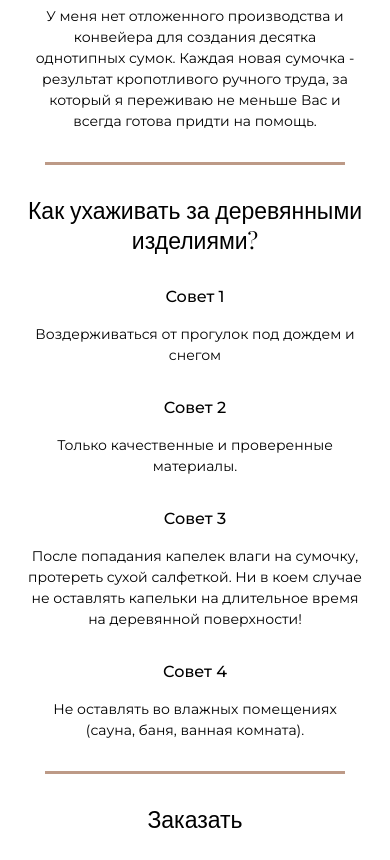
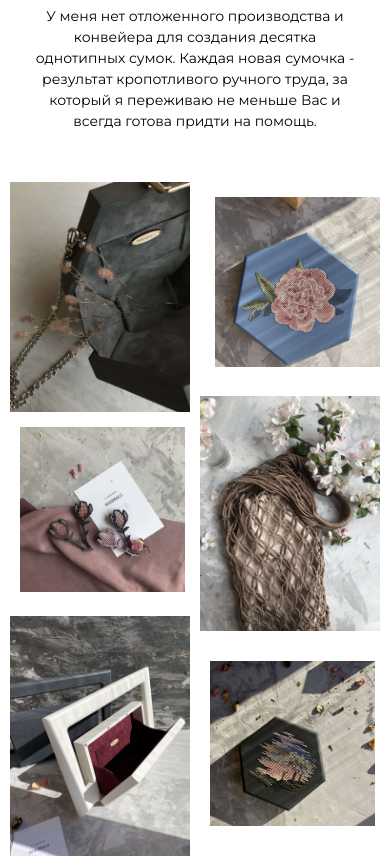
Before and after one commit to Yauheny-Bychkou/WoodBags, a website built with webpack: page src/index.html in a window 390 px wide. Shown: the part 4680-5540 px from the top of the page. Built offline with nearby package versions, Linux system fonts and the light colour scheme; a web font is replaced by a local one.

Commit message:
feat: add collag

```diff
--- a/src/global.css
+++ b/src/global.css
@@ -12,6 +12,10 @@ body {
   max-width: 1170px;
   margin: 0 auto;
   padding: 0 15px;
+}
+.container-collage {
+  max-width: 750px;
+  margin: 0 auto;
 }
 .container-arrows {
   position: relative;
@@ -60,6 +64,9 @@ body {
   }
 }
 @media (max-width: 800px) {
+  .container-collage {
+    max-width: 370px;
+  }
   .title-advice {
     width: 306px;
     text-align: center;
@@ -87,3 +94,8 @@ body {
     max-width: 300px;
   }
 }
+@media (max-width: 380px) {
+  .container-collage {
+    max-width: 330px;
+  }
+}
--- a/src/index.html
+++ b/src/index.html
@@ -12,7 +12,5 @@
     />
     <title>Woodbag.s</title>
   </head>
-  <body>
-    </div>
-  </body>
+  <body></body>
 </html>
--- /dev/null
+++ b/src/modules/components/collage/collage.js
@@ -0,0 +1,40 @@
+import './style.css';
+
+class Collage {
+  element = document.createElement('section');
+  constructor() {
+    this.element.classList.add('collage');
+    this.element.insertAdjacentHTML('beforeend', this.getCode());
+  }
+  getCode() {
+    return `
+     <div class="container-collage">
+      <div class="collage-wrapper">
+        <div class="collage-left">
+          <div class="collage-left__top">
+            <img class="collage-left__top-img" src="left-1.jpg" alt="picture" />
+          </div>
+          <div class="collage-left__middle">
+            <img class="collage-left__middle-img" src="left-2.jpg" alt="picture" />
+          </div>
+          <div class="collage-left__bottom">
+            <img class="collage-left__bottom-img" src="left-3.jpg" alt="picture" />
+          </div>
+        </div>
+        <div class="collage-right">
+          <div class="collage-right__top">
+            <img class="collage-right__top-img" src="right-1.jpg" alt="picture" />
+          </div>
+          <div class="collage-right__middle">
+            <img class="collage-right__middle-img" src="right-2.jpg" alt="picture" />
+          </div>
+          <div class="collage-right__bottom">
+            <img class="collage-right__bottom-img" src="right-3.jpg" alt="picture" />
+          </div>
+        </div>
+      </div>
+    </div>
+    `;
+  }
+}
+export default Collage;
--- /dev/null
+++ b/src/modules/components/collage/style.css
@@ -0,0 +1,132 @@
+.collage {
+  padding-top: 50px;
+  padding-bottom: 50px;
+}
+.collage-wrapper {
+  display: flex;
+  width: 100%;
+}
+.collage-left {
+  margin-right: 15px;
+}
+.collage-left__top {
+  margin-bottom: 15px;
+  width: 360px;
+  height: 460px;
+}
+.collage-left__top-img {
+  width: 100%;
+  height: 100%;
+  object-fit: cover;
+}
+.collage-left__middle {
+  padding-left: 10px;
+  margin-bottom: 20px;
+}
+.collage-left__middle-img {
+  width: 330px;
+  height: 330px;
+  object-fit: cover;
+}
+.collage-left__bottom {
+  width: 360px;
+  height: 480px;
+}
+.collage-left__bottom-img {
+  width: 100%;
+  height: 100%;
+}
+.collage-right__top {
+  padding-top: 15px;
+  padding-left: 25px;
+  margin-bottom: 25px;
+}
+.collage-right__top-img {
+  width: 330px;
+  height: 340px;
+  object-fit: cover;
+}
+.collage-right__middle {
+  width: 360px;
+  height: 470px;
+  margin-bottom: 30px;
+}
+.collage-right__middle-img {
+  width: 100%;
+  height: 100%;
+  object-fit: cover;
+}
+.collage-right__bottom {
+  padding-left: 20px;
+}
+.collage-right__bottom-img {
+  width: 330px;
+  height: 330px;
+  object-fit: cover;
+}
+@media (max-width: 800px) {
+  .collage-left {
+    margin-right: 10px;
+  }
+  .collage-left__top {
+    width: 180px;
+    height: 230px;
+  }
+  .collage-left__middle-img {
+    width: 165px;
+    height: 165px;
+  }
+  .collage-left__bottom {
+    width: 180px;
+    height: 240px;
+  }
+  .collage-right__top-img {
+    width: 165px;
+    height: 170px;
+    object-fit: cover;
+  }
+  .collage-right__middle {
+    width: 180px;
+    height: 235px;
+  }
+  .collage-right__bottom-img {
+    width: 165px;
+    height: 165px;
+  }
+  .collage-right__top {
+    padding-left: 15px;
+  }
+  .collage-right__bottom {
+    padding-left: 10px;
+  }
+}
+@media (max-width: 380px) {
+  .collage-left {
+    margin-right: 5px;
+  }
+  .collage-left__top {
+    width: 160px;
+    height: 210px;
+  }
+  .collage-left__middle-img {
+    width: 145px;
+    height: 145px;
+  }
+  .collage-left__bottom {
+    width: 160px;
+    height: 220px;
+  }
+  .collage-right__top-img {
+    width: 145px;
+    height: 150px;
+    object-fit: cover;
+  }
+  .collage-right__middle {
+    width: 160px;
+    height: 215px;
+  }
+  .collage-right__bottom-img {
+    width: 145px;
+    height: 145px;
+  }
+}
--- a/src/modules/pages/mainPage.js
+++ b/src/modules/pages/mainPage.js
@@ -9,6 +9,7 @@ import Footer from '../components/footer/footer';
 import Menu from '../components/Menu/Menu';
 import Contact from '../components/contacts/contacts';
 import Delivery from '../components/delivery/delivery';
+import Collage from '../components/collage/collage';
 import Swiper, { Navigation, Pagination } from 'swiper';
 import 'swiper/css';
 import 'swiper/css/navigation';
@@ -29,17 +30,19 @@ class MainPage {
     this.footer = new Footer();
     this.contacts = new Contact();
     this.delivery = new Delivery();
+    this.collage = new Collage();
     document.body.append(
       this.header.element,
       this.greeting.element,
       this.about.element,
       this.galery.element,
       this.why.element,
+      this.collage.element,
       this.advice.element,
       this.order.element,
       this.comment.element,
+      this.delivery.element,
       this.contacts.element,
-      this.delivery.element,
       this.footer.element,
       this.menu.element
     );
```
Also changed, not shown: public/left-1.jpg (added), public/left-2.jpg (added), public/left-3.jpg (added), public/right-1.jpg (added), public/right-2.jpg (added), public/right-3.jpg (added).
